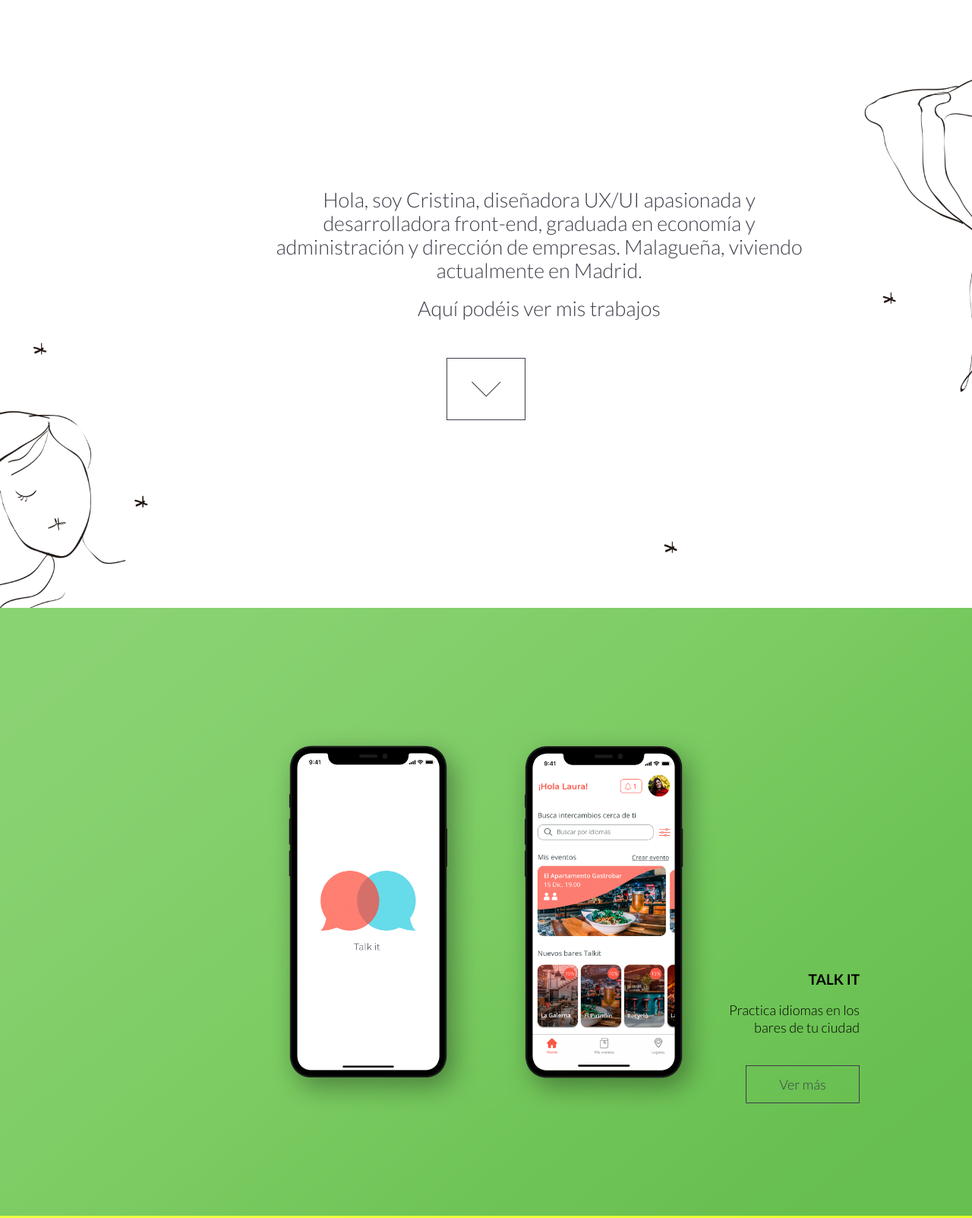
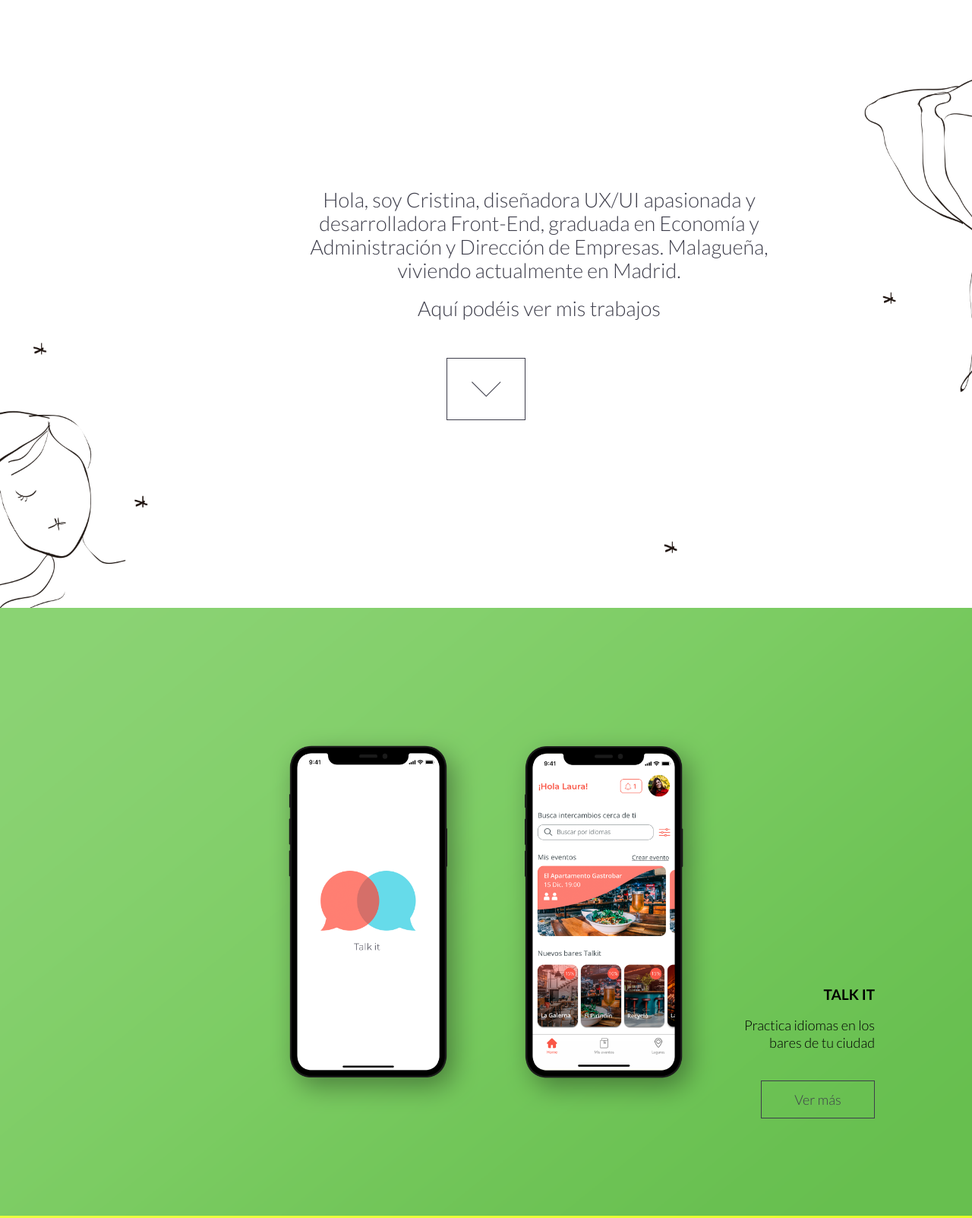
Before and after one commit to cristilol13/portfolio, a plain HTML site: page index.html in a window 1280 px wide. Shown: the top 1603 px of the page at 76% size. Drawn offline with nearby package versions, Linux system fonts and the light colour scheme; files whose address does not match are found by name; a web font is replaced by a local one.

Commit message:
Add files via upload

```diff
--- a/css/style.css
+++ b/css/style.css
@@ -187,12 +187,11 @@ main {
 }
 
 .portfolio_datos {
-    width: 170px;
+    width: 100%;
     font-size: 16px;
     font-weight: 300;
     padding: 20px;
-    margin: 20px;
-    background: rgba(211, 211, 211, 0.5);
+    background: rgba(255, 255, 255, 0.4);
 }
 
 .portfolio_datos h3 {
--- a/index.html
+++ b/index.html
@@ -18,8 +18,8 @@
         <header class="wrapper">
             <section class="section parallax bg1">
                 <div class="sobremi">
-                    <p class="sobremi_datos">Hola, soy Cristina, diseñadora UX/UI apasionada y desarrolladora front-end,
-                        graduada en economía y administración y dirección de empresas. Malagueña, viviendo actualmente
+                    <p class="sobremi_datos">Hola, soy Cristina, diseñadora UX/UI apasionada y desarrolladora Front-End,
+                        graduada en Economía y Administración y Dirección de Empresas. Malagueña, viviendo actualmente
                         en Madrid.</p>
 
                     <br>
```
